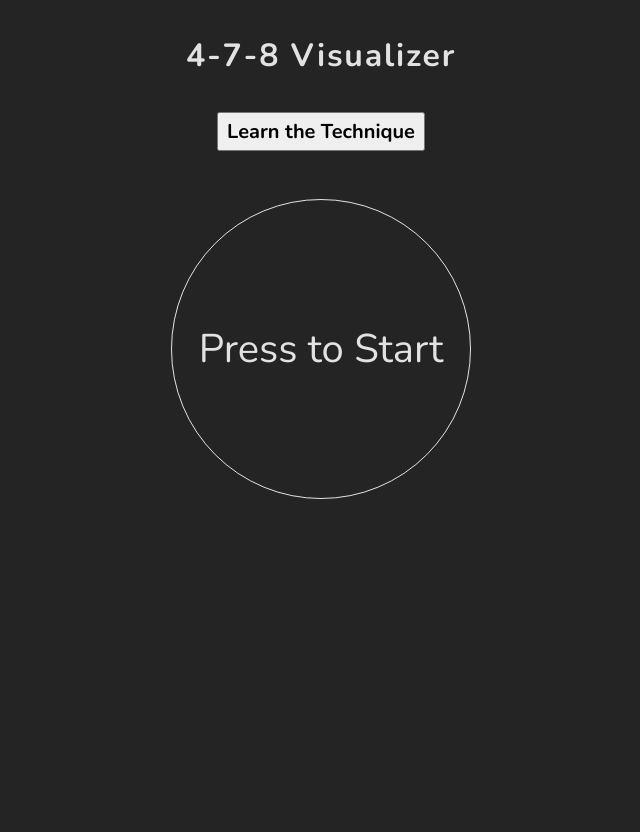
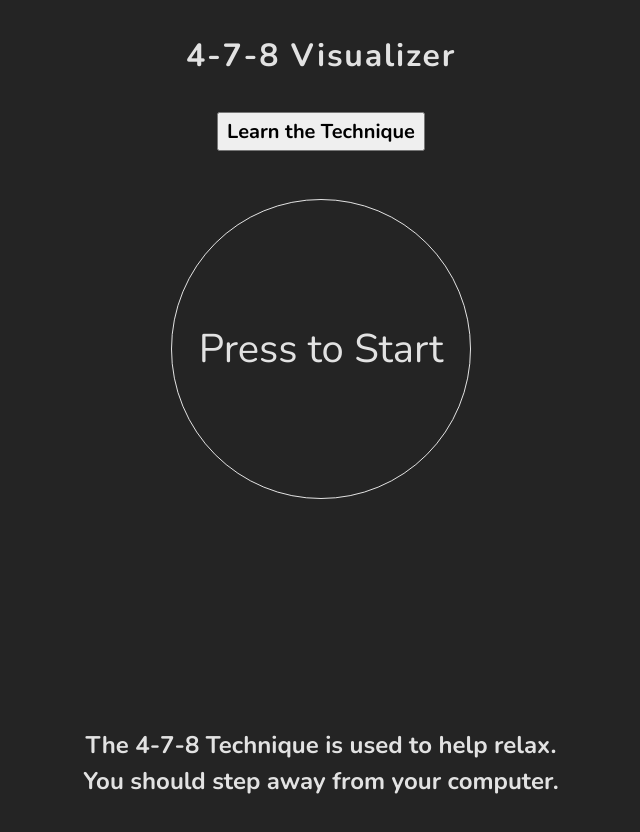
Before and after one commit to TimEngleSF/4-7-8-Breathing-Visualizer, a React (Vite) app: page / in a window 1280 px wide. Shown: the top 832 px of the page, without its empty margins (319-959 px from the left). Before the commit the page ends 800 px from the top, so only its background shows below. Built offline with nearby package versions, Linux system fonts and the light colour scheme; some icons are missing.

Commit message:
🖌️Added footer & styling and Desktop display message

```diff
--- a/src/App.css
+++ b/src/App.css
@@ -214,6 +214,10 @@ footer {
     margin-bottom: 1rem;
 }
 
+.desktop-msg {
+    display: none;
+}
+
 .footer-icon {
     color: var(--main-txt-color);
 }
@@ -221,3 +225,12 @@ footer {
 .footer-icon:visited {
     color: var(--main-txt-color);
 }
+
+@media screen and (min-width: 50rem) {
+    .desktop-msg {
+        margin-top: 2rem;
+        font-size: 1.5rem;
+        font-weight: 700;
+        display: block;
+    }
+}
--- a/src/App.tsx
+++ b/src/App.tsx
@@ -3,6 +3,7 @@ import './App.css';
 import Modal from './components/Modal';
 import Counter from './components/Counter';
 import Visualizer from './components/Visualizer';
+import { FaGithub } from 'react-icons/fa6';
 
 enum Directions {
     Inhale = 'Inhale',
@@ -84,7 +85,16 @@ function App() {
                         Stop
                     </button>
                 </div>
+                <div className="desktop-msg">
+                    <p>The 4-7-8 Technique is used to help relax.</p>
+                    <p> You should step away from your computer.</p>
+                </div>
             </main>
+            <footer>
+                <a href="https://github.com/TimEngleSF/4-7-8-Breathing-Visualizer">
+                    <FaGithub className="footer-icon" size="2rem" />
+                </a>
+            </footer>
         </>
     );
 }
```
